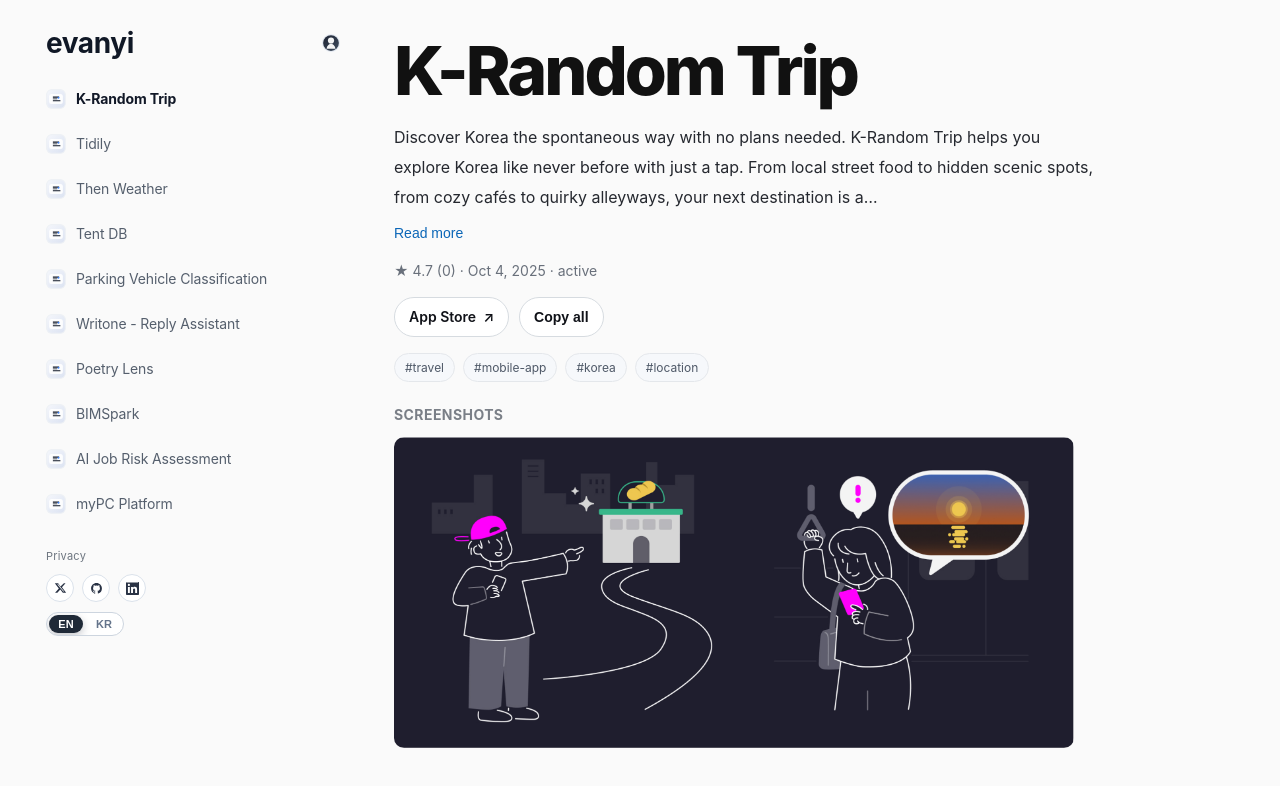
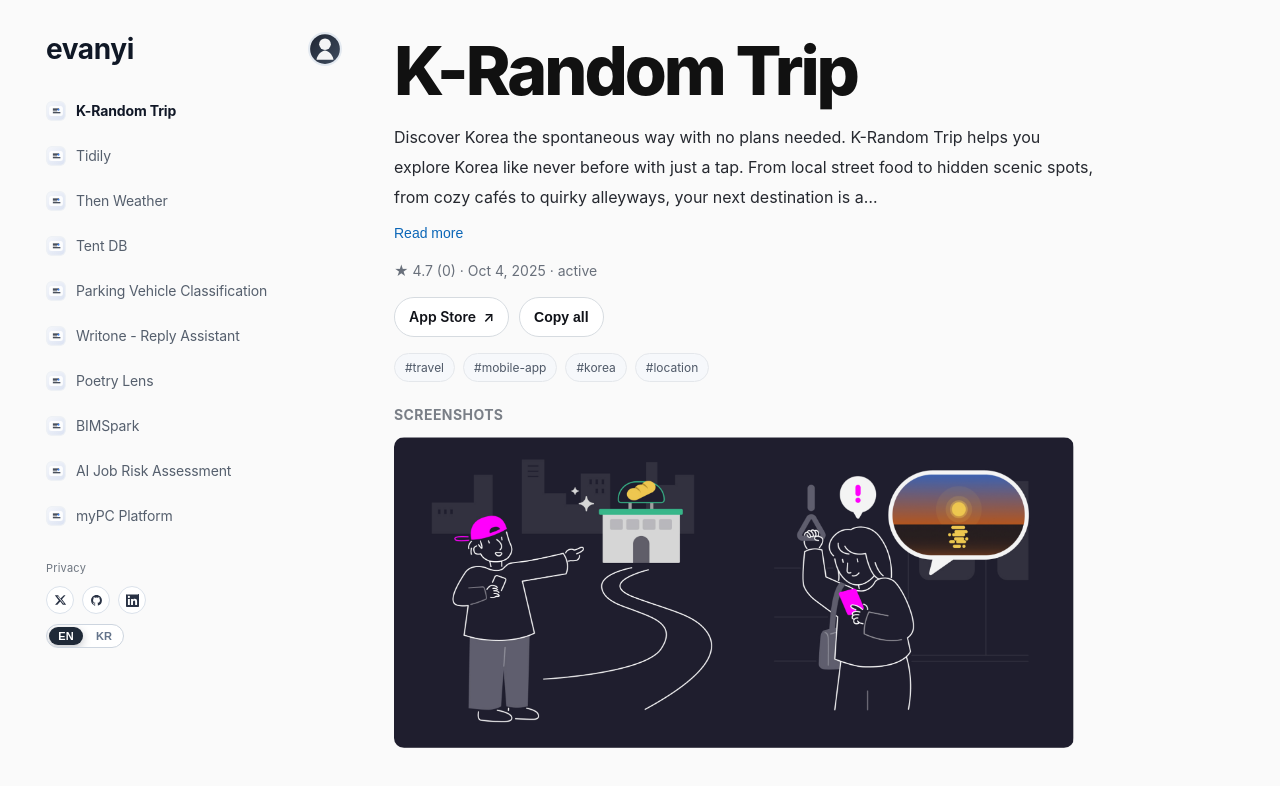
Before and after one commit to ideook/portfolio, a React (Vite) app: page /v2 in a window 1280 px wide. Shown: the top 786 px of the page. Built offline with nearby package versions, Linux system fonts and the light colour scheme; a web font is replaced by a local one.

Commit message:
fix(portfolio): upscale sidebar profile avatar button/icon

```diff
--- a/src/styles/pages/PortfolioV2Page.module.css
+++ b/src/styles/pages/PortfolioV2Page.module.css
@@ -56,8 +56,8 @@
   display: inline-flex;
   align-items: center;
   justify-content: center;
-  width: 30px;
-  height: 30px;
+  width: 42px;
+  height: 42px;
   border: none;
   background: transparent;
   border-radius: 8px;
@@ -84,8 +84,8 @@
 }
 
 .sidebarProfileTriggerIcon {
-  width: 18px;
-  height: 18px;
+  width: 34px;
+  height: 34px;
   border-radius: 999px;
   object-fit: cover;
   background: #e2e8f0;
```
